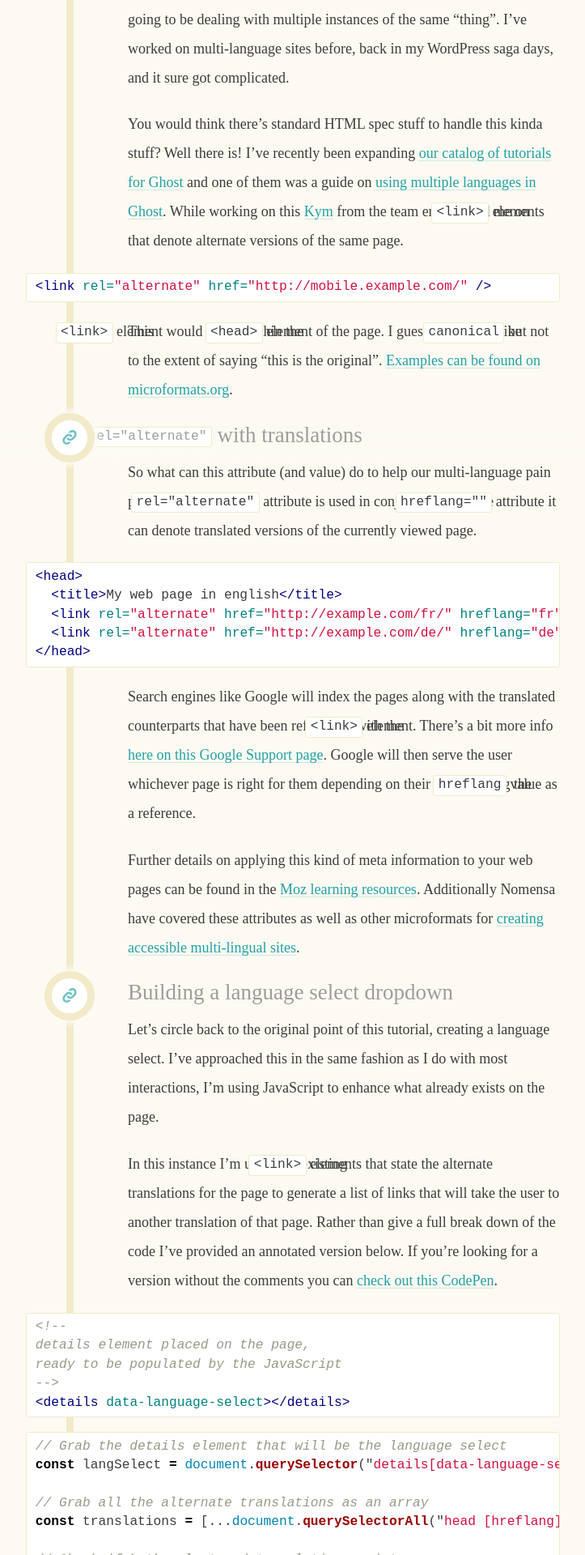
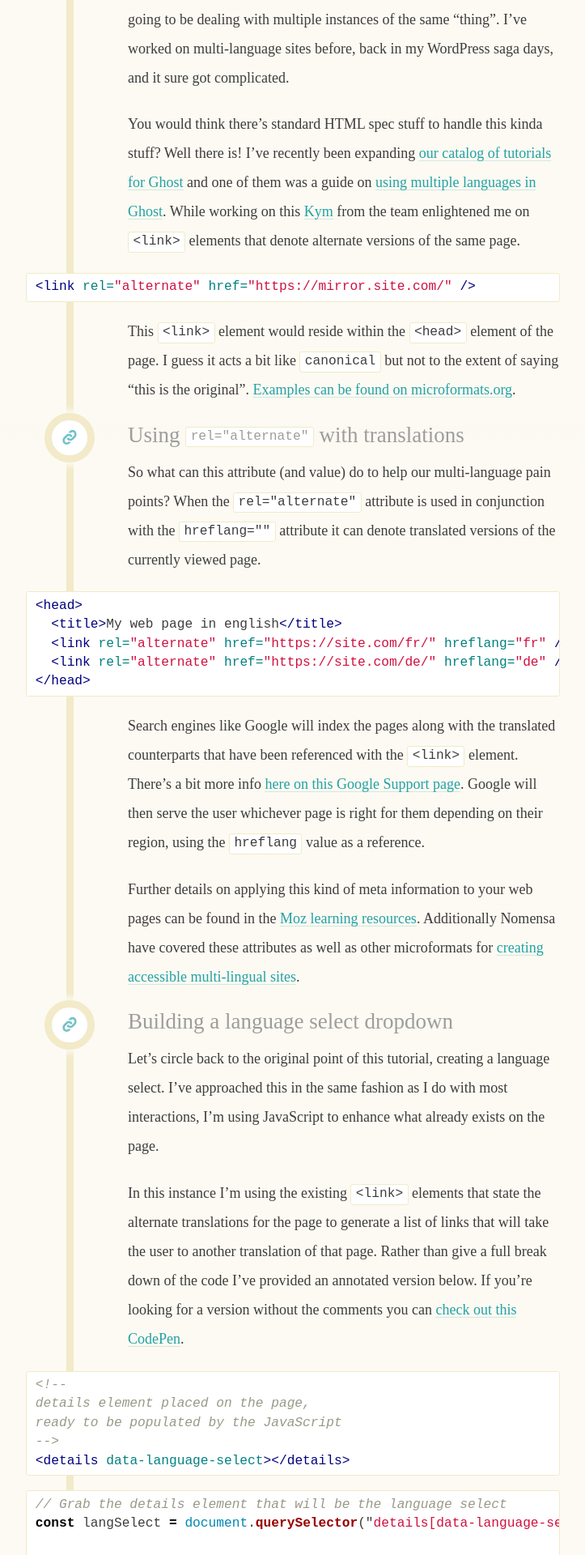
Before and after one commit to daviddarnes/david.darn.es, a Jekyll site: the page built from _posts/2020-02-01-multi-language-select.md, in a window 1280 px wide. Shown: the part 333-2253 px from the top of the page at 81% size, without its empty margins (278-1001 px from the left). Built offline with Jekyll 4.4.1, drawn with Linux system fonts in a browser that asks for light colours; some web fonts are replaced; some of the changed lines change nothing that is shown.

Commit message:
Fix inline code blocks

````diff
--- a/_posts/2020-02-01-multi-language-select.md
+++ b/_posts/2020-02-01-multi-language-select.md
@@ -12,7 +12,7 @@ Multi-language sites are straight up hard to do. You can automate, plugin and re
 You would think there's standard HTML spec stuff to handle this kinda stuff? Well there is! I've recently been expanding [our catalog of tutorials for Ghost](https://ghost.org/tutorials/) and one of them was a guide on [using multiple languages in Ghost](https://ghost.org/tutorials/multi-language-content/). While working on this [Kym](https://kymellis.co/) from the team enlightened me on `<link>` elements that denote alternate versions of the same page.
 
 ```html
-<link rel="alternate" href="http://mobile.example.com/" />
+<link rel="alternate" href="https://mirror.site.com/" />
 ```
 
 This `<link>` element would reside within the `<head>` element of the page. I guess it acts a bit like `canonical` but not to the extent of saying "this is the original". [Examples can be found on microformats.org](http://microformats.org/wiki/rel-alternate).
@@ -24,8 +24,8 @@ So what can this attribute (and value) do to help our multi-language pain points
 ```html
 <head>
   <title>My web page in english</title>
-  <link rel="alternate" href="http://example.com/fr/" hreflang="fr" />
-  <link rel="alternate" href="http://example.com/de/" hreflang="de" />
+  <link rel="alternate" href="https://site.com/fr/" hreflang="fr" />
+  <link rel="alternate" href="https://site.com/de/" hreflang="de" />
 </head>
 ```
 
--- a/css/styles.scss
+++ b/css/styles.scss
@@ -469,7 +469,7 @@ img {
 }
 
 // Code highlighting
-.highlighter-rouge {
+div.highlighter-rouge {
   margin-left: -7rem;
   @media (max-width: 500px) {
     margin-left: -5.2rem;
````
